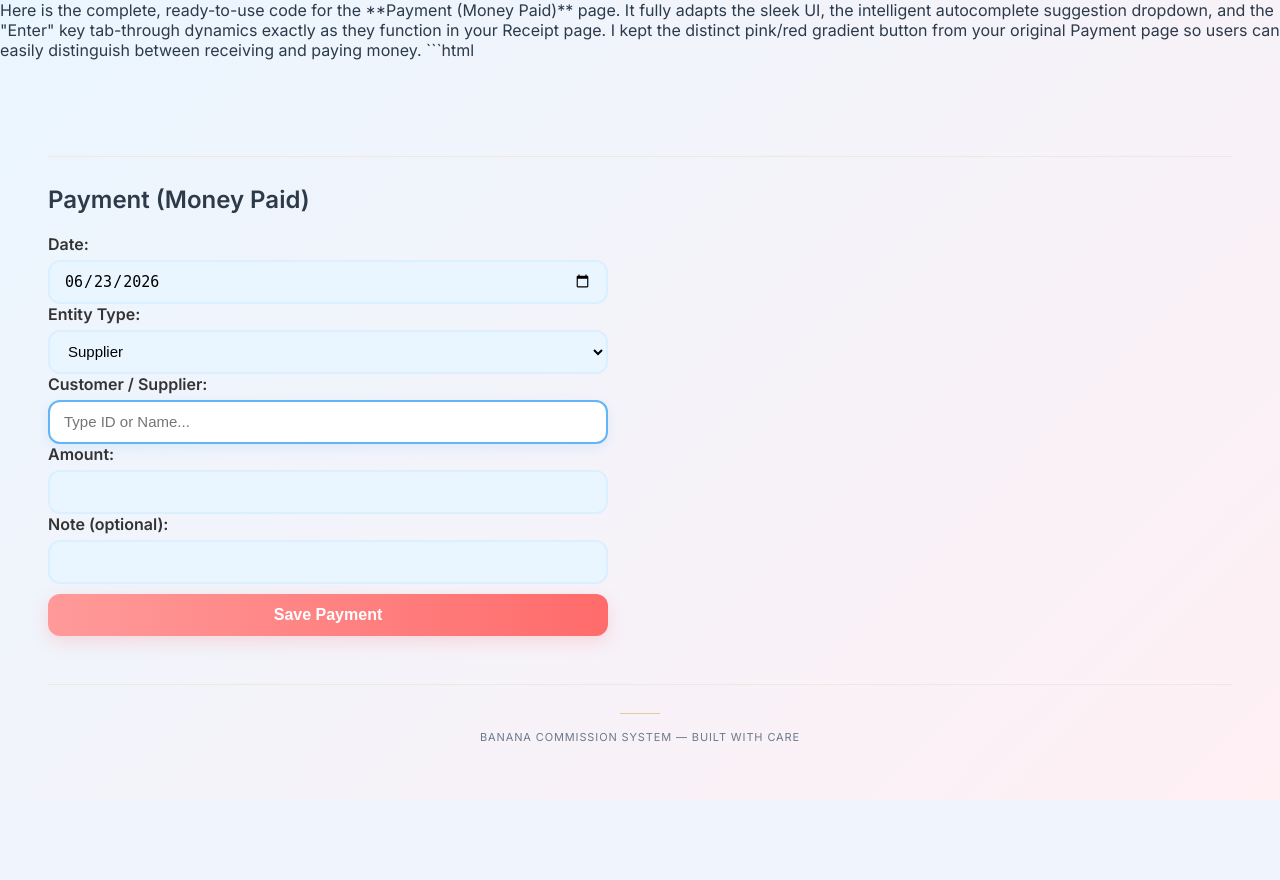
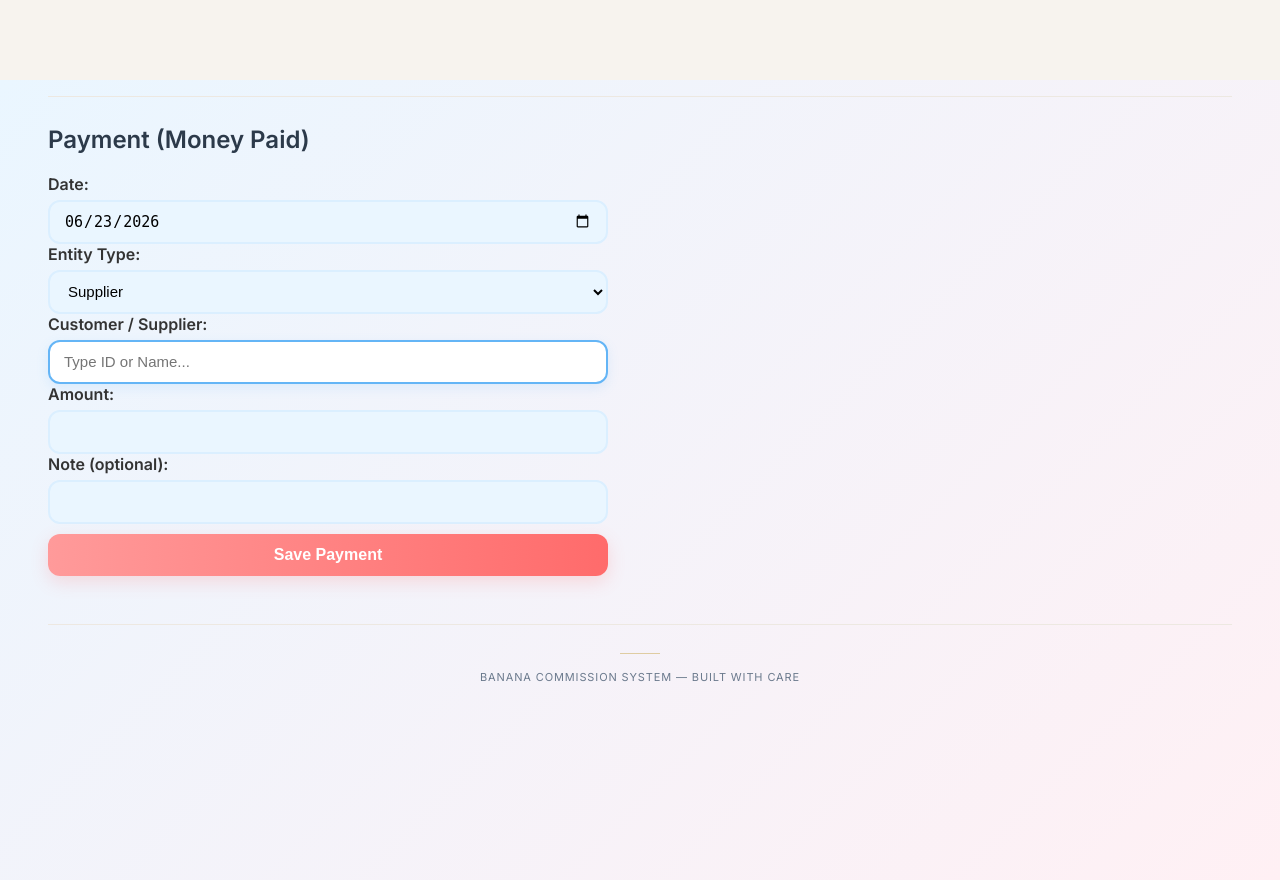
Before and after one commit to Anish-RS/commision-project-, a Flask app: page /transactions/payment in a window 1280 px wide. Before the commit the page ends 800 px from the top, so only its background shows below. Run offline with Flask 3, Linux system fonts and the light colour scheme; data that the repository does not hold is empty; some libraries are stand-ins or nearby versions.

Commit message:
Update payment.html

````diff
--- a/templates/payment.html
+++ b/templates/payment.html
@@ -1,8 +1,4 @@
-Here is the complete, ready-to-use code for the **Payment (Money Paid)** page. It fully adapts the sleek UI, the intelligent autocomplete suggestion dropdown, and the "Enter" key tab-through dynamics exactly as they function in your Receipt page.
 
-I kept the distinct pink/red gradient button from your original Payment page so users can easily distinguish between receiving and paying money.
-
-```html
 {% extends "base.html" %}
 {% block content %}
 <style>
@@ -326,5 +322,3 @@ document.getElementById("entity_type").addEventListener("change", function(){
 });
 </script>
 {% endblock %}
-
-```
````
